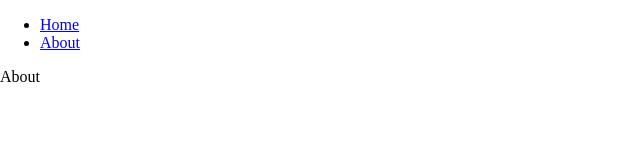
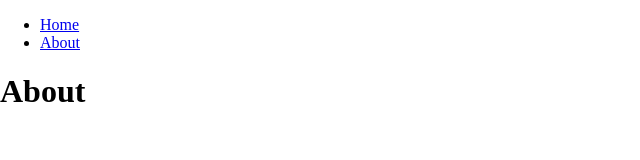
Before and after one commit to dnhn/learngatsby, a Gatsby site in the folder scratch/: page /about in a window 1280 px wide. Shown: the whole page, without its empty margins (0-640 px from the left). Built offline with nearby package versions, Linux system fonts and the light colour scheme; Gatsby itself is replaced by a stand-in of ours.

Commit message:
Create layout component

```diff
--- /dev/null
+++ b/scratch/src/components/layout.tsx
@@ -0,0 +1,9 @@
+import React from 'react';
+import Nav from './nav';
+
+export default ({ children }) => (
+  <main>
+    <Nav />
+    {children}
+  </main>
+);
--- a/scratch/src/pages/about.tsx
+++ b/scratch/src/pages/about.tsx
@@ -1,9 +1,8 @@
 import React from 'react';
-import Nav from '../components/nav';
+import Layout from '../components/layout';
 
 export default () => (
-  <>
-    <Nav />
-    About
-  </>
+  <Layout>
+    <h1>About</h1>
+  </Layout>
 );
```
Also changed, not shown: scratch/src/pages/404.tsx (+6 -1 lines), scratch/src/pages/index.tsx (+4 -5 lines).
